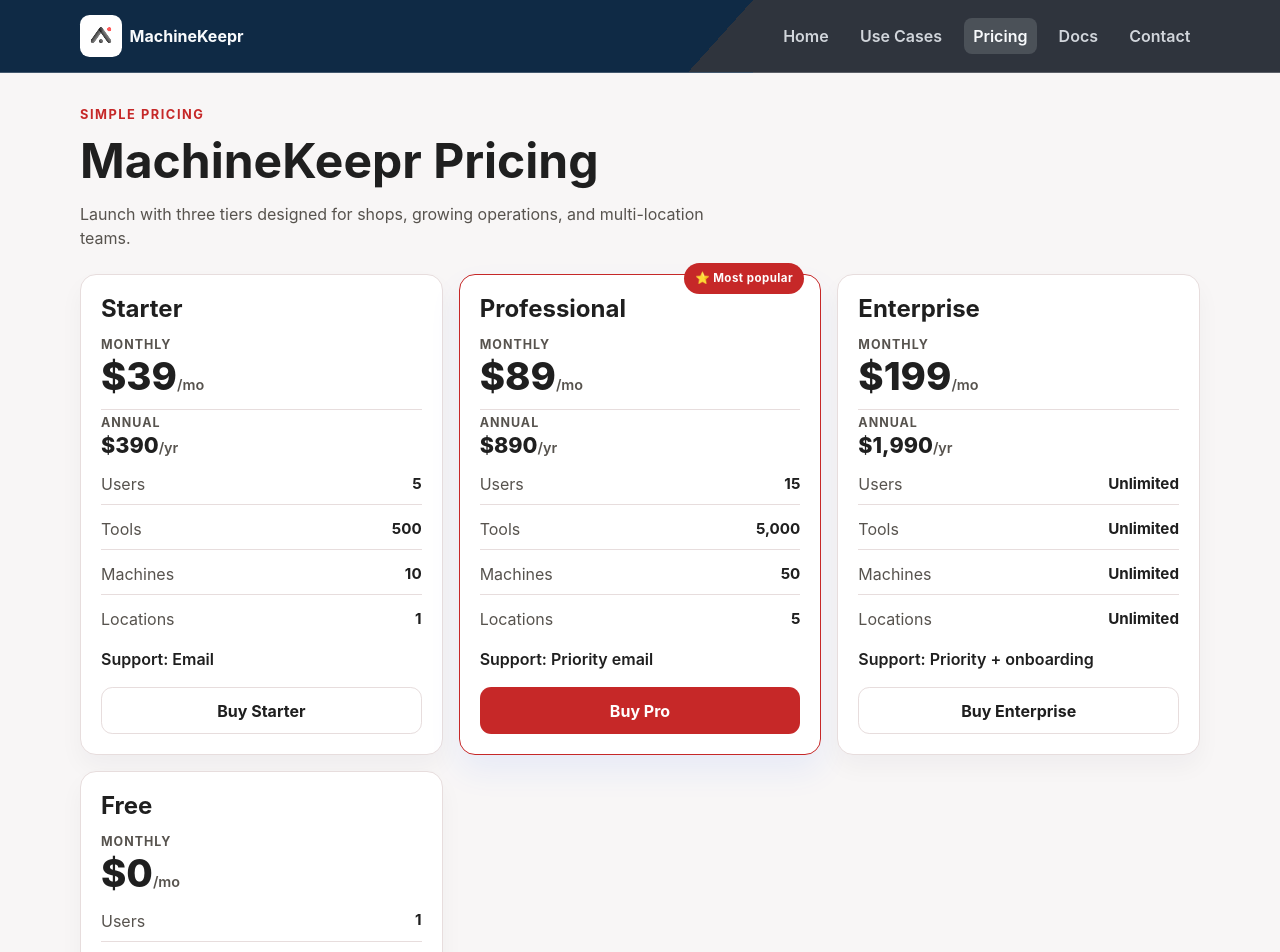
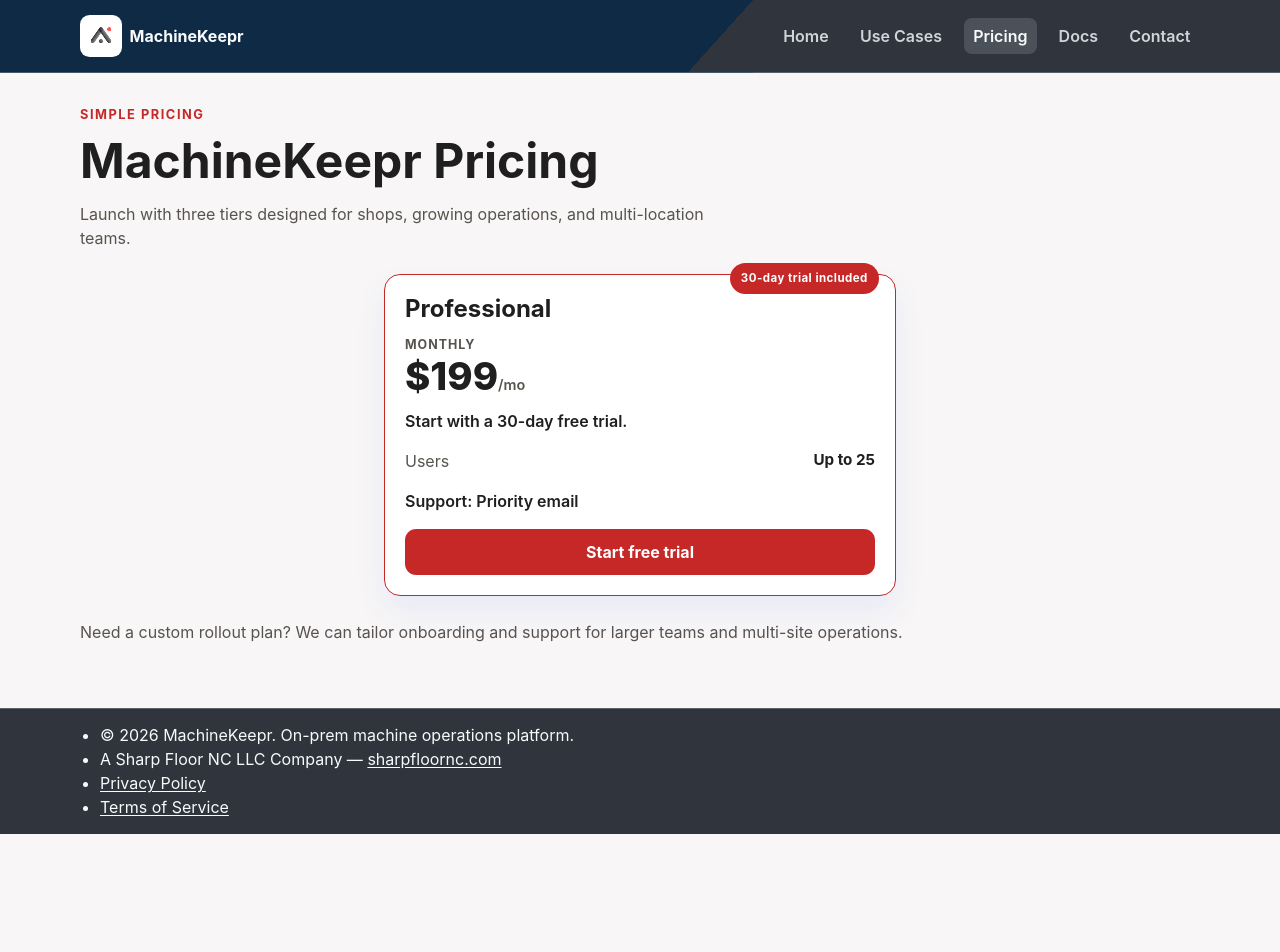
Before and after one commit to jzon-03/machinekeepr-website, an Angular app: page /pricing in a window 1280 px wide. Shown: the top 952 px of the page. After the commit the page ends 834 px from the top, so only its background shows below. Built offline with nearby package versions, Linux system fonts and the light colour scheme.

Commit message:
update pricing model

```diff
--- a/src/app/pages/pricing-page.css
+++ b/src/app/pages/pricing-page.css
@@ -28,7 +28,8 @@ h1 {
 
 .plans {
   display: grid;
-  grid-template-columns: repeat(3, minmax(0, 1fr));
+  grid-template-columns: minmax(0, 32rem);
+  justify-content: center;
   gap: 1rem;
 }
 
--- a/src/app/pages/pricing-page.html
+++ b/src/app/pages/pricing-page.html
@@ -4,99 +4,25 @@
   <p class="intro">Launch with three tiers designed for shops, growing operations, and multi-location teams.</p>
 </section>
 
-<section class="plans" aria-label="MachineKeepr pricing tiers">
-
-  <article class="card">
-    <div class="plan-top">
-      <h2>Starter</h2>
-      <div class="billing-block">
-        <span class="billing-label">Monthly</span>
-        <p class="price">$39<span>/mo</span></p>
-      </div>
-      <div class="billing-block annual">
-        <span class="billing-label">Annual</span>
-        <p class="price small">$390<span>/yr</span></p>
-      </div>
-    </div>
-
-    <ul class="stats" aria-label="Starter tier details">
-      <li><span>Users</span><strong>5</strong></li>
-      <li><span>Tools</span><strong>500</strong></li>
-      <li><span>Machines</span><strong>10</strong></li>
-      <li><span>Locations</span><strong>1</strong></li>
-    </ul>
-
-    <p class="support">Support: Email</p>
-    <a class="btn" href="https://buy.stripe.com/test_cNi9AS6TzdJHdztfRZ0VO02" target="_blank" rel="noopener">Buy Starter</a>
-  </article>
-
+<section class="plans" aria-label="MachineKeepr pricing plan">
   <article class="card featured">
-    <div class="badge">⭐ Most popular</div>
+    <div class="badge">30-day trial included</div>
     <div class="plan-top">
       <h2>Professional</h2>
       <div class="billing-block">
         <span class="billing-label">Monthly</span>
-        <p class="price">$89<span>/mo</span></p>
+        <p class="price">$199<span>/mo</span></p>
       </div>
-      <div class="billing-block annual">
-        <span class="billing-label">Annual</span>
-        <p class="price small">$890<span>/yr</span></p>
-      </div>
+      <p class="support">Start with a 30-day free trial.</p>
     </div>
 
-    <ul class="stats" aria-label="Professional tier details">
-      <li><span>Users</span><strong>15</strong></li>
-      <li><span>Tools</span><strong>5,000</strong></li>
-      <li><span>Machines</span><strong>50</strong></li>
-      <li><span>Locations</span><strong>5</strong></li>
+    <ul class="stats" aria-label="Professional plan details">
+      <li><span>Users</span><strong>Up to 25</strong></li>
     </ul>
 
     <p class="support">Support: Priority email</p>
-    <a class="btn primary" href="https://buy.stripe.com/test_7sY14m2DjfRPbrl9tB0VO03" target="_blank" rel="noopener">Buy Pro</a>
-  </article>
-
-  <article class="card">
-    <div class="plan-top">
-      <h2>Enterprise</h2>
-      <div class="billing-block">
-        <span class="billing-label">Monthly</span>
-        <p class="price">$199<span>/mo</span></p>
-      </div>
-      <div class="billing-block annual">
-        <span class="billing-label">Annual</span>
-        <p class="price small">$1,990<span>/yr</span></p>
-      </div>
-    </div>
-
-    <ul class="stats" aria-label="Enterprise tier details">
-      <li><span>Users</span><strong>Unlimited</strong></li>
-      <li><span>Tools</span><strong>Unlimited</strong></li>
-      <li><span>Machines</span><strong>Unlimited</strong></li>
-      <li><span>Locations</span><strong>Unlimited</strong></li>
-    </ul>
-
-    <p class="support">Support: Priority + onboarding</p>
-    <a class="btn" href="https://buy.stripe.com/test_3cIcN4a5L9tr3YTfRZ0VO04" target="_blank" rel="noopener">Buy Enterprise</a>
-  </article>
-  <article class="card">
-    <div class="plan-top">
-      <h2>Free</h2>
-      <div class="billing-block">
-        <span class="billing-label">Monthly</span>
-        <p class="price">$0<span>/mo</span></p>
-      </div>
-    </div>
-
-    <ul class="stats" aria-label="Free tier details">
-      <li><span>Users</span><strong>1</strong></li>
-      <li><span>Tools</span><strong>100</strong></li>
-      <li><span>Machines</span><strong>1</strong></li>
-      <li><span>Locations</span><strong>1</strong></li>
-    </ul>
-
-    <p class="support">Support: Community</p>
-    <a class="btn" href="https://buy.stripe.com/test_4gM00i0vb497eDxaxF0VO01" target="_blank" rel="noopener">Get started</a>
+    <a class="btn primary" href="https://portal.machinekeepr.com/signup" target="_blank" rel="noopener">Start free trial</a>
   </article>
 </section>
 
-<p class="note">Need a custom scope? We can tailor pricing by site count, rollout speed, and support requirements.</p>
+<p class="note">Need a custom rollout plan? We can tailor onboarding and support for larger teams and multi-site operations.</p>
```
